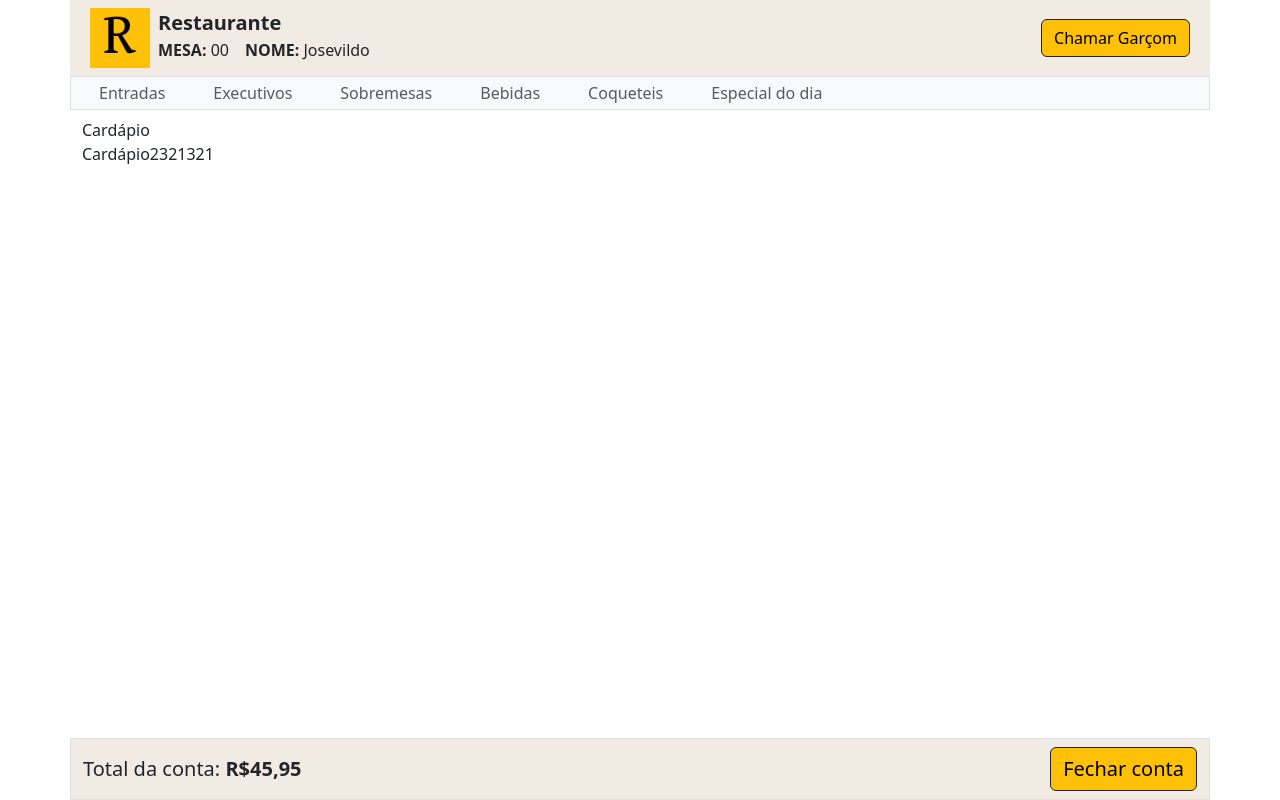
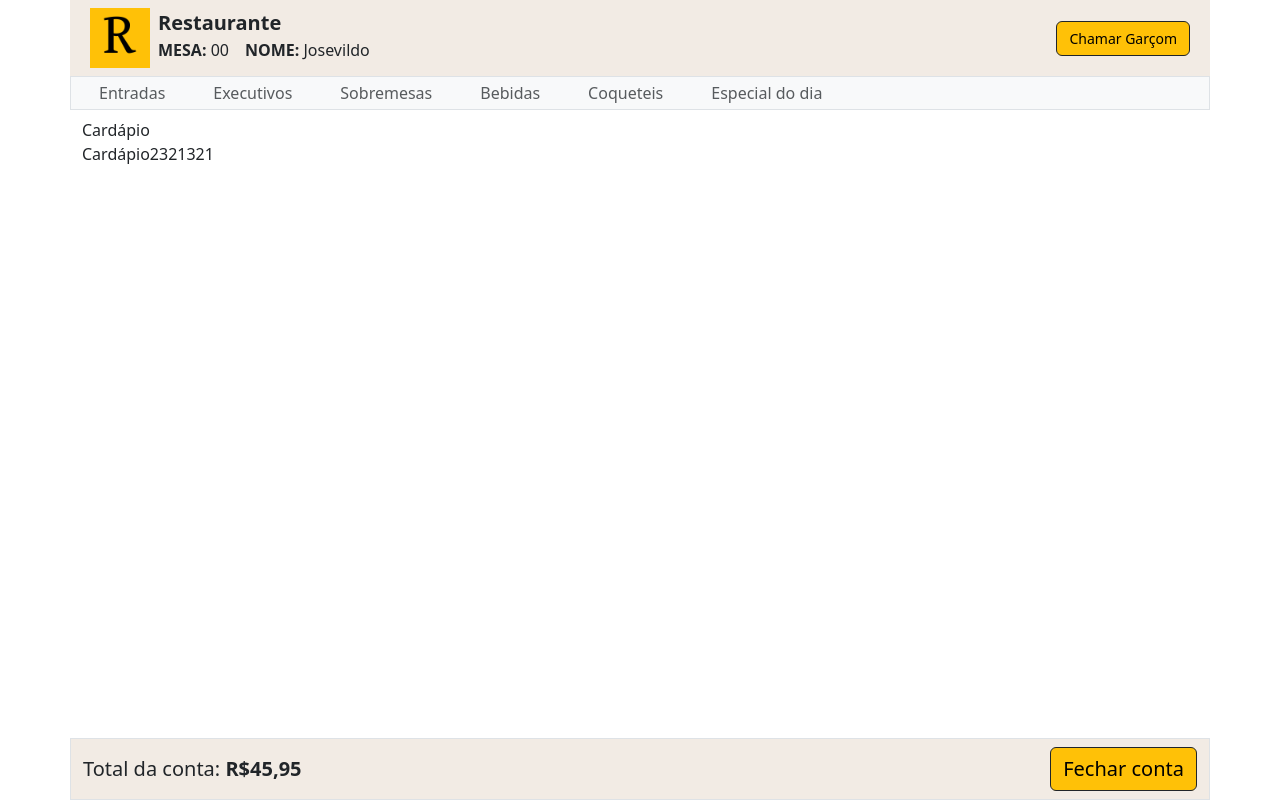
Before and after one commit to projeto-a3-usjt/dev-a3, a React (Create React App) app in the folder frontend/cliente/: page / in a window 1280 px wide. Built offline with nearby package versions, Linux system fonts and the light colour scheme.

Commit message:
front/cliente: botão chamar garçom modificado

```diff
--- a/frontend/cliente/src/Cardapio/components/Header/Header.tsx
+++ b/frontend/cliente/src/Cardapio/components/Header/Header.tsx
@@ -1,7 +1,7 @@
 import React, { ReactElement } from "react";
 import styled from "styled-components";
 
-import RImage from "../../../media/img/R.png";
+import RestaurantLogo from "../../../media/img/R.png";
 
 function Header(): ReactElement {
   const NavBar = styled.nav``;
@@ -15,7 +15,7 @@ function Header(): ReactElement {
         <div className="d-flex justify-content-between m-2">
           <div className="d-flex gap-2">
             <div>
-              <img src={RImage} width="60px" className="bg-warning" />
+              <img src={RestaurantLogo} width="60px" className="bg-warning" />
             </div>
             <div>
               <div>
@@ -32,7 +32,7 @@ function Header(): ReactElement {
             </div>
           </div>
           <div className="d-flex align-items-center">
-            <button className="btn btn-warning border border-dark">
+            <button className="btn btn-warning border border-dark" style={{fontSize: "14px"}}>
               Chamar Garçom
             </button>
           </div>
```
